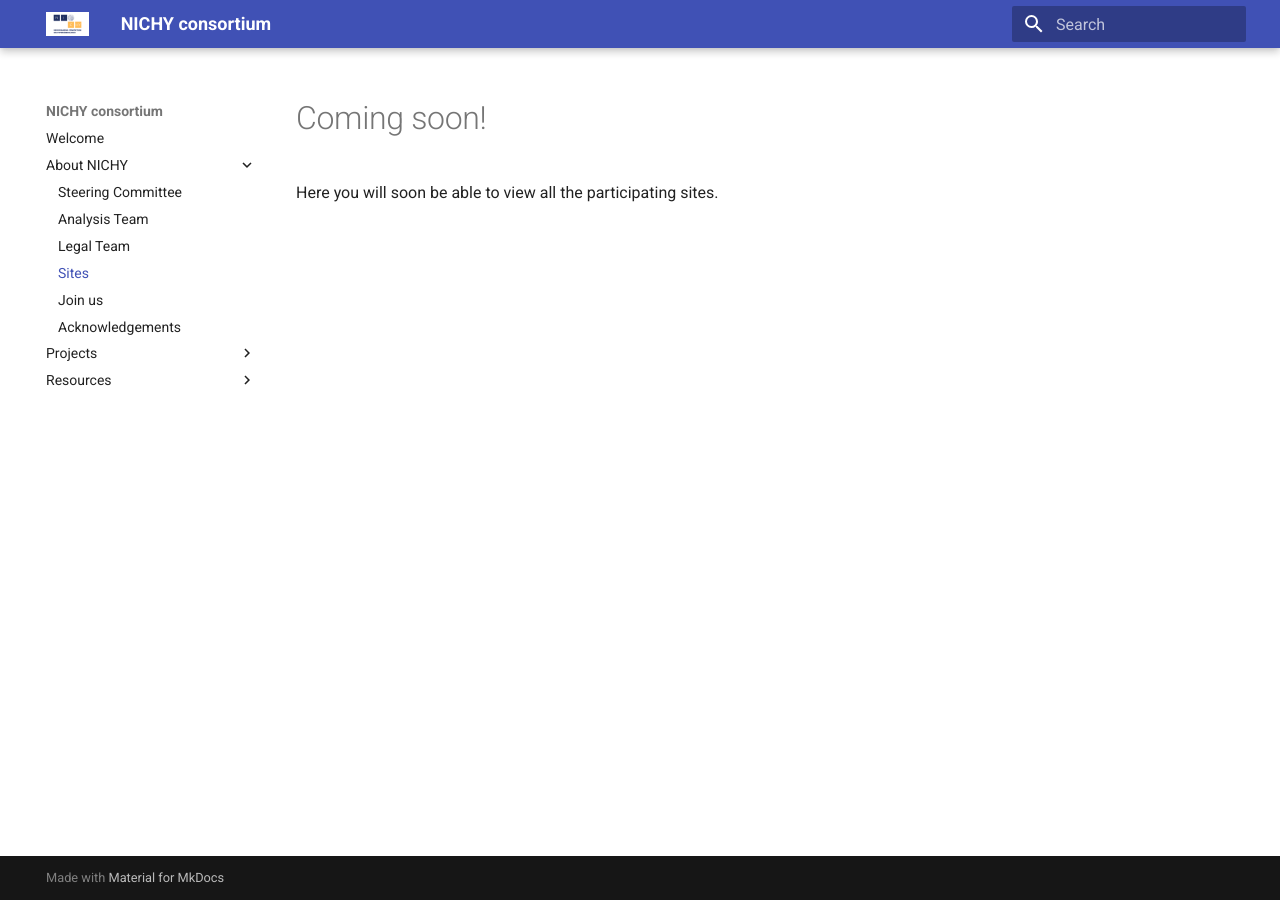
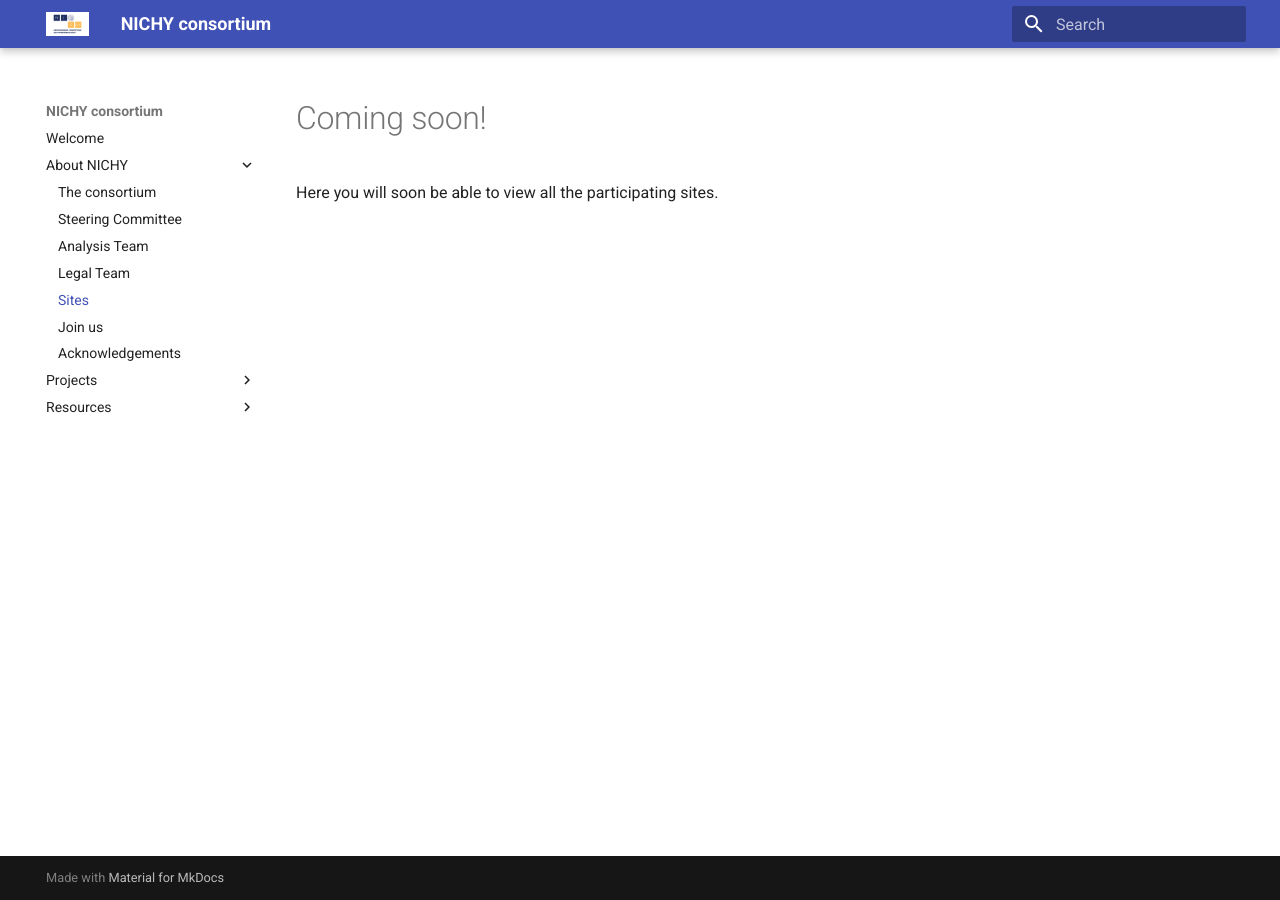
Before and after one commit to nichy-consortium/nichy, an MkDocs documentation site: the page built from docs/working_group/existing_sites.md, in a window 1280 px wide. Built offline with MkDocs 1.6.1 and Material for MkDocs 9.7.7, drawn with Linux system fonts in a browser that asks for light colours.

Commit message:
Update mkdocs.yml

```diff
--- a/mkdocs.yml
+++ b/mkdocs.yml
@@ -14,6 +14,7 @@ nav:
   - Welcome: index.md
 
   - About NICHY:
+    - The consortium: working_group/about_the_consortium.md
     - Steering Committee: working_group/team.md
     - Analysis Team: working_group/analysis_team.md
     - Legal Team: working_group/legal_team.md
```
